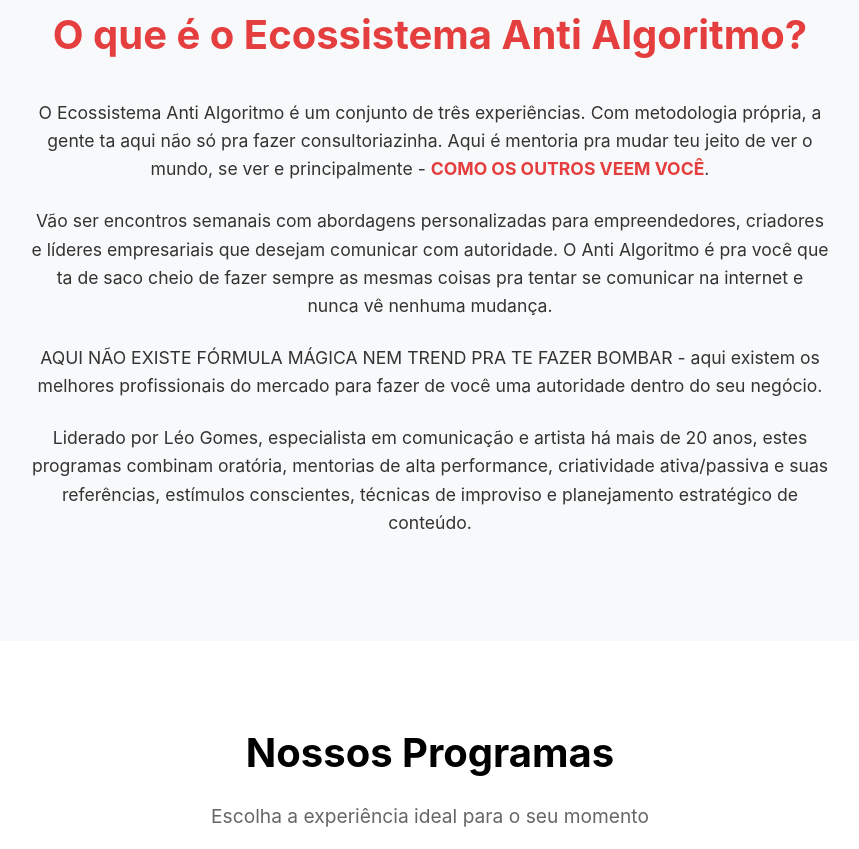
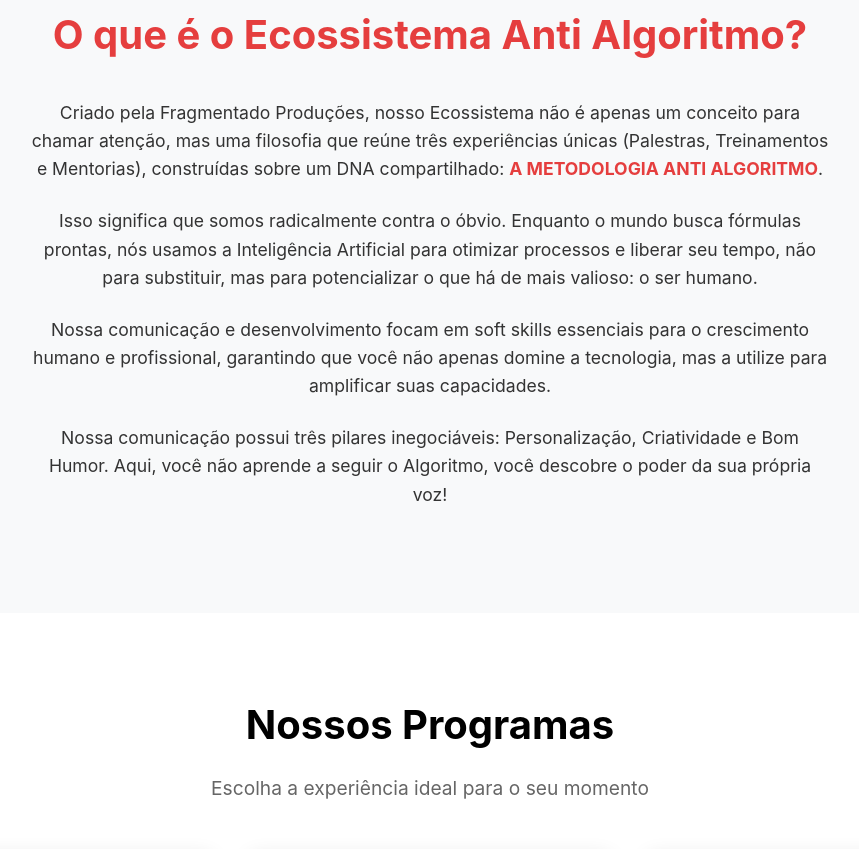
Before and after one commit to Frag2025/antialgoritmo-site, a plain HTML site: page index.html in a window 1280 px wide. Shown: the part 877-1726 px from the top of the page, without its empty margins (210-1069 px from the left). Drawn offline with Linux system fonts and the light colour scheme.

Commit message:
Revise description of the Anti Algoritmo Ecosystem

```diff
--- a/index.html
+++ b/index.html
@@ -44,16 +44,16 @@
         <div class="container">
             <h2>O que é o Ecossistema Anti Algoritmo?</h2>
             <p>
-                O Ecossistema Anti Algoritmo é um conjunto de três experiências. Com metodologia própria, a gente ta aqui não só pra fazer consultoriazinha. Aqui é mentoria pra mudar teu jeito de ver o mundo, se ver e principalmente - <strong>COMO OS OUTROS VEEM VOCÊ</strong>.
+                Criado pela Fragmentado Produções, nosso Ecossistema não é apenas um conceito para chamar atenção, mas uma filosofia que reúne três experiências únicas (Palestras, Treinamentos e Mentorias), construídas sobre um DNA compartilhado: <strong>A METODOLOGIA ANTI ALGORITMO</strong>.
             </p>
             <p>
-                Vão ser encontros semanais com abordagens personalizadas para empreendedores, criadores e líderes empresariais que desejam comunicar com autoridade. O Anti Algoritmo é pra você que ta de saco cheio de fazer sempre as mesmas coisas pra tentar se comunicar na internet e nunca vê nenhuma mudança.
+                Isso significa que somos radicalmente contra o óbvio. Enquanto o mundo busca fórmulas prontas, nós usamos a Inteligência Artificial para otimizar processos e liberar seu tempo, não para substituir, mas para potencializar o que há de mais valioso: o ser humano.
             </p>
             <p>
-                AQUI NÃO EXISTE FÓRMULA MÁGICA NEM TREND PRA TE FAZER BOMBAR - aqui existem os melhores profissionais do mercado para fazer de você uma autoridade dentro do seu negócio.
+                Nossa comunicação e desenvolvimento focam em soft skills essenciais para o crescimento humano e profissional, garantindo que você não apenas domine a tecnologia, mas a utilize para amplificar suas capacidades.
             </p>
             <p>
-                Liderado por Léo Gomes, especialista em comunicação e artista há mais de 20 anos, estes programas combinam oratória, mentorias de alta performance, criatividade ativa/passiva e suas referências, estímulos conscientes, técnicas de improviso e planejamento estratégico de conteúdo.
+                Nossa comunicação possui três pilares inegociáveis: Personalização, Criatividade e Bom Humor. Aqui, você não aprende a seguir o Algoritmo, você descobre o poder da sua própria voz!
             </p>
         </div>
     </section>
```
